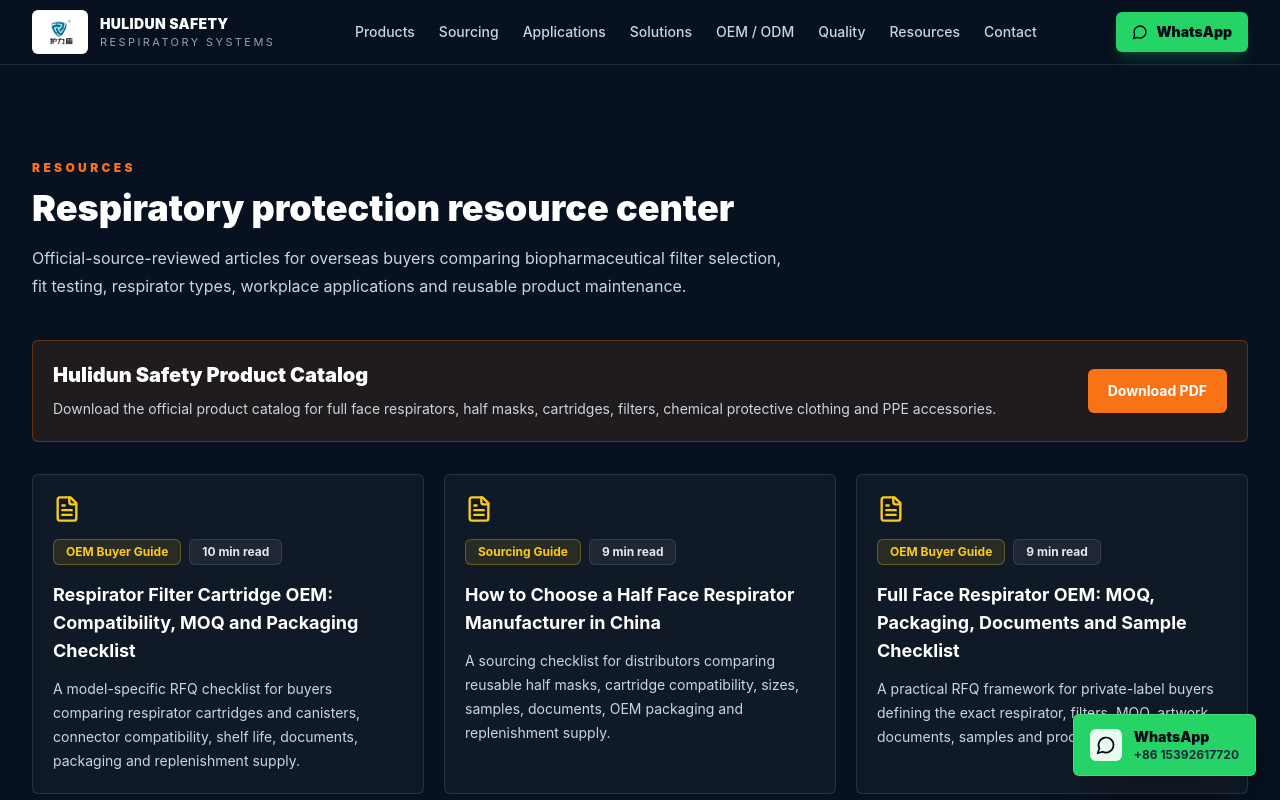
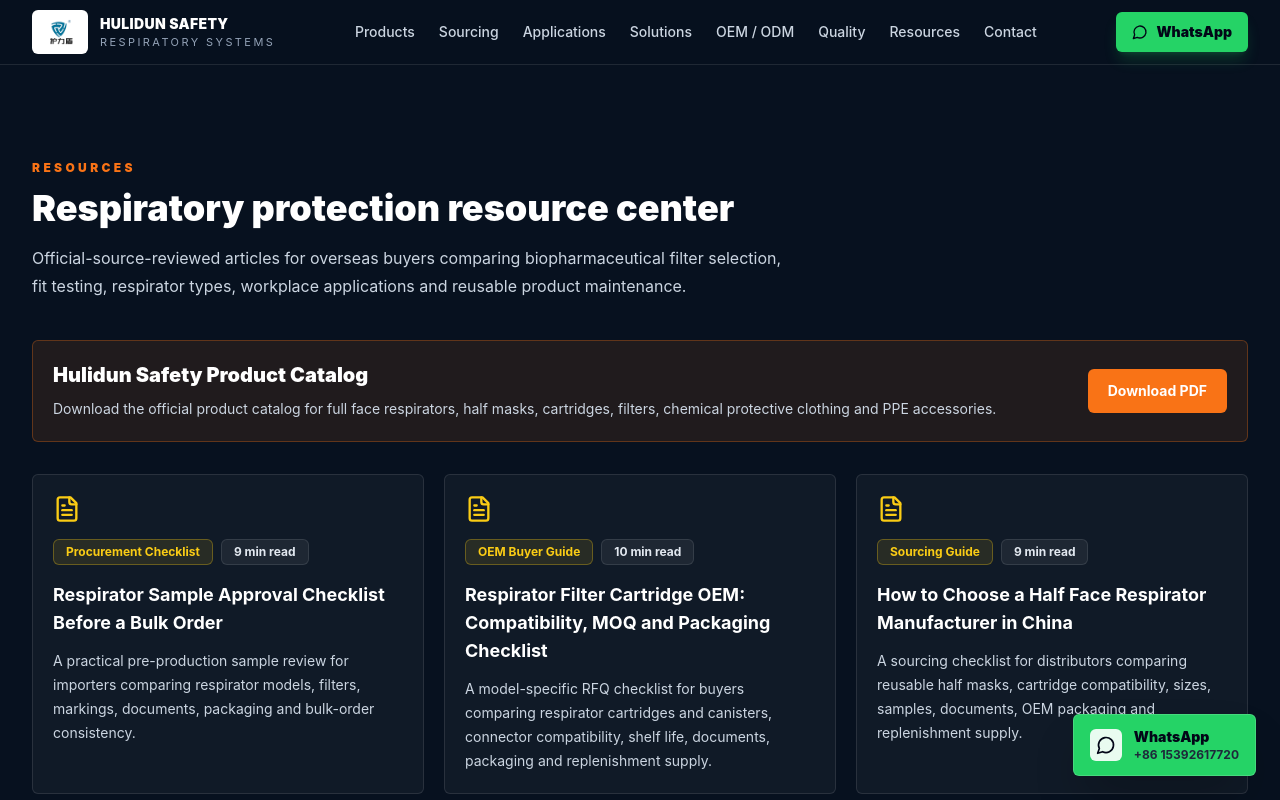
Before and after one commit to hysdoffice-ai/hulidun-safety, a Next.js app: page /resources in a window 1280 px wide. Shown: the top 800 px of the page. Built offline with nearby package versions, Linux system fonts and the light colour scheme; no server answers.

Commit message:
Add respirator sample approval guide

```diff
--- a/src/data/resources.ts
+++ b/src/data/resources.ts
@@ -834,5 +834,91 @@
         publisher: "CDC/NIOSH"
       }
     ]
+  },
+  {
+    id: "res-respirator-sample-approval-checklist",
+    slug: "respirator-sample-approval-checklist-before-bulk-order",
+    title: "Respirator Sample Approval Checklist Before a Bulk Order",
+    excerpt: "A practical pre-production sample review for importers comparing respirator models, filters, markings, documents, packaging and bulk-order consistency.",
+    category: "Procurement Checklist",
+    readTime: "9 min read",
+    metaDescription: "Respirator sample approval checklist for importers reviewing exact models, filters, fit, markings, documents, packaging and production before a bulk order.",
+    publishedAt: "2026-08-04",
+    updatedAt: "2026-08-04",
+    questions: [
+      {
+        question: "What should a buyer check on a respirator sample before a bulk order?",
+        answer: "Check the exact model and configuration, facepiece condition, straps, valves, lens where applicable, connector and filter fit, markings, instructions, documents, unit packaging and carton protection against the written RFQ. Record the approved sample and artwork versions before production."
+      },
+      {
+        question: "Should the approved respirator sample include filters and packaging?",
+        answer: "Yes when the bulk order is a complete kit. The sample should represent the proposed facepiece, compatible filters or canisters, accessories, labels, instructions, unit packaging and carton configuration so the buyer approves one complete commercial scope."
+      },
+      {
+        question: "Does supplier sample approval replace respirator fit testing?",
+        answer: "No. Commercial sample approval confirms the quoted product and packaging scope. Employer medical evaluation, model- and size-specific fit testing, user training and workplace selection responsibilities remain separate."
+      },
+      {
+        question: "How can importers make bulk respirator production match the approved sample?",
+        answer: "Give the sample, product specification, bill of materials or agreed configuration, artwork files, packing specification and inspection criteria controlled revision numbers. Put change notification and approval requirements in the purchase agreement."
+      }
+    ],
+    sections: [
+      {
+        heading: "Freeze the exact quoted configuration",
+        body: "Record the model, material, size, harness, connector type and quantity, valves, lens specification, filters, retainers, accessories and kit contents. The quotation, sample label, documents and purchase order should describe the same configuration rather than a product family or appearance-only reference."
+      },
+      {
+        heading: "Inspect the facepiece and components",
+        body: "Review sealing surfaces, straps, buckles, inhalation and exhalation valves, connectors and component retention for visible condition and assembly. For a full face respirator, also review lens clarity, field of view, seal condition and any anti-fog claim against the exact supplied information. Record observations with dated photos."
+      },
+      {
+        heading: "Test filter and accessory compatibility",
+        body: "Fit the exact quoted cartridge, canister, pre-filter, retainer and accessories to the sample. Confirm written compatibility and instructions for the complete system. A familiar connector shape, color or model shorthand is not enough to approve compatibility or workplace protection."
+      },
+      {
+        heading: "Match markings and documents to the sample",
+        body: "Compare manufacturer name, brand, exact model, product and filter markings, lot or date code, instructions, datasheet, packing list and available conformity evidence. Confirm the destination-market language and claim scope. Do not approve a document that describes a different model or configuration."
+      },
+      {
+        heading: "Review OEM artwork before printing",
+        body: "Approve logo position, label text, color box, instructions, barcode, country-of-origin marking and carton marks using revision-controlled proofs. Check that safety information remains readable and that private-label claims do not exceed the evidence available for the exact product."
+      },
+      {
+        heading: "Approve unit and export packaging",
+        body: "Confirm the unit pack, seals where applicable, accessories, instruction placement, inner quantity, carton quantity, carton dimensions and transport protection. Filter cartridges and canisters also need agreed shelf-life marking, storage information, lot traceability and packaging barrier."
+      },
+      {
+        heading: "Separate commercial approval from workplace approval",
+        body: "The supplier sample can confirm commercial scope, visible workmanship and documentation. The buyer or employer must separately complete the applicable hazard assessment, medical evaluation, fit testing, user training and program approval before workplace use. One sample size does not establish fit for every user."
+      },
+      {
+        heading: "Create a production reference and inspection plan",
+        body: "Sign or otherwise identify the approved sample and save the final specification, artwork and packing revisions. Define inspection timing, sampling level or agreed checks, critical defects, photo evidence and change-control rules in writing. Require written approval before the supplier changes materials, connector, filter, markings or packaging."
+      }
+    ],
+    relatedProductCategories: ["Full Face Respirators", "Half Face Respirators", "Filters & Cartridges"],
+    relatedProductSlugs: [
+      "mf15-dual-connector-full-face-respirator",
+      "cf6800-full-face-respirator",
+      "cf3300-plus-3301-half-face-respirator-with-cartridge"
+    ],
+    sources: [
+      {
+        title: "Respiratory Protection Standard — 29 CFR 1910.134",
+        url: "https://www.osha.gov/laws-regs/regulations/standardnumber/1910/1910.134",
+        publisher: "U.S. OSHA"
+      },
+      {
+        title: "Fit Testing",
+        url: "https://www.osha.gov/respiratory-protection/fit-testing",
+        publisher: "U.S. OSHA"
+      },
+      {
+        title: "Respirator Selection and Use",
+        url: "https://www.cdc.gov/niosh/ppe/respirators/selection.html",
+        publisher: "CDC/NIOSH"
+      }
+    ]
   }
 ];
```
